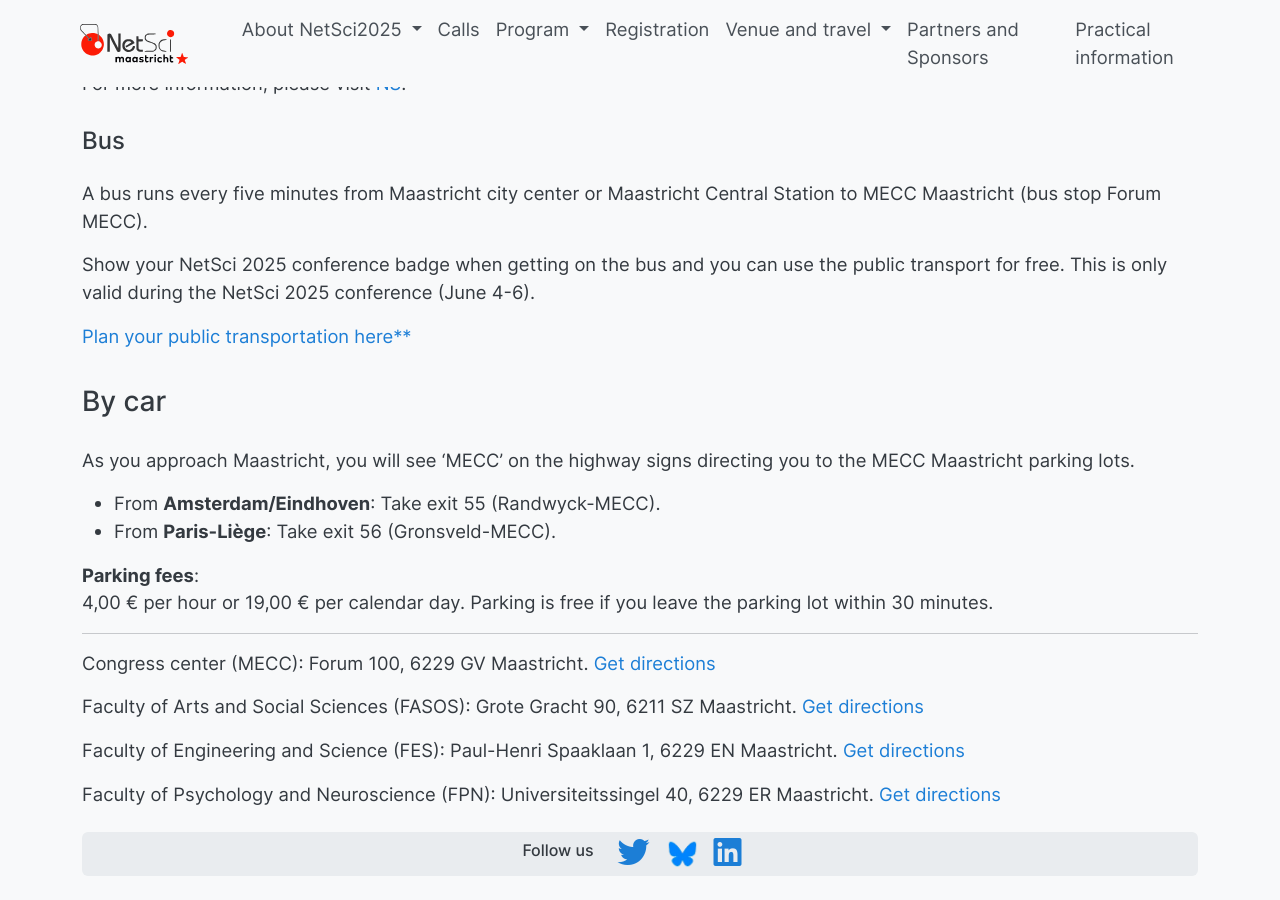
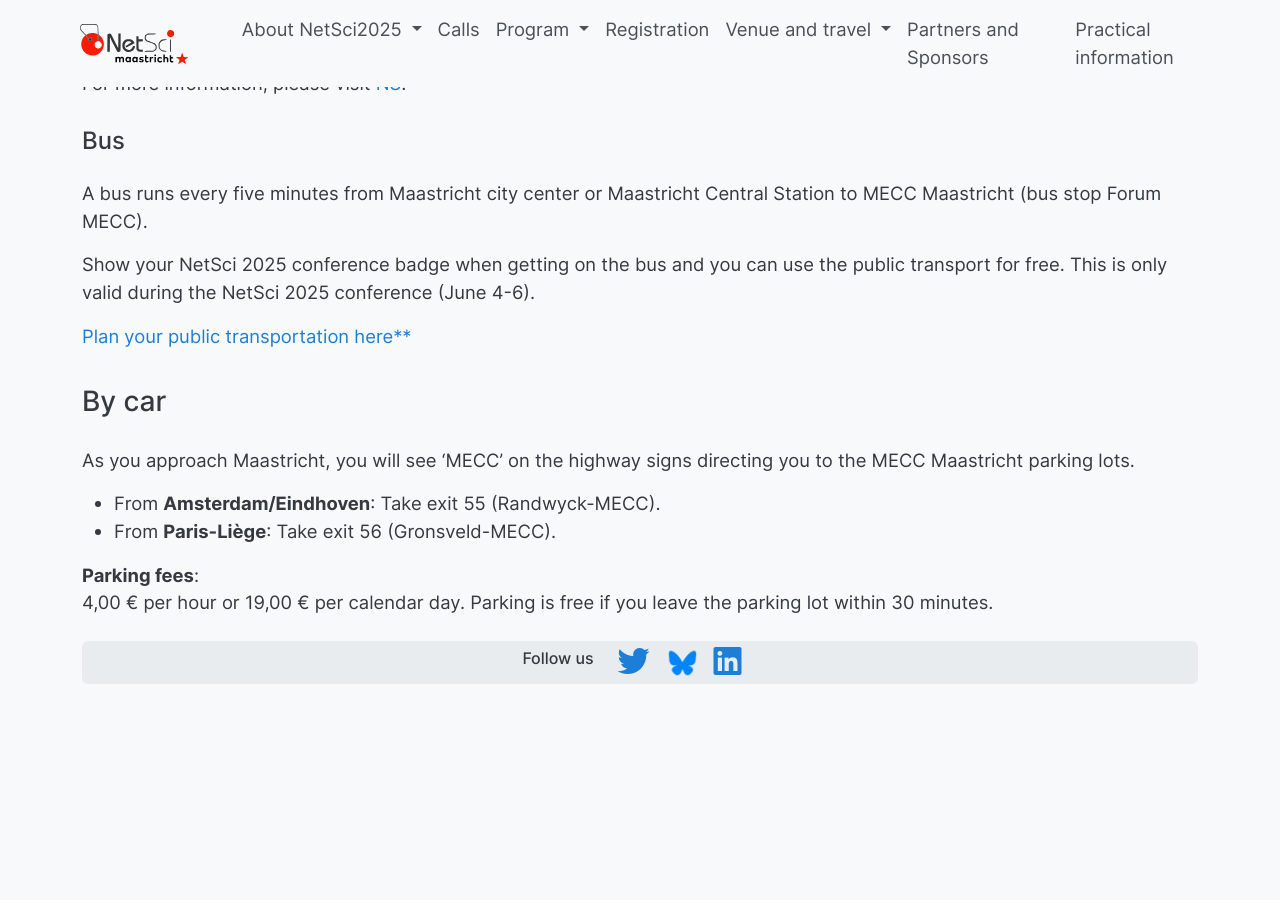
Before and after one commit to NetSci2025/netsci2025.github.io, a Jekyll site: the page built from maastricht_hotels.md, in a window 1280 px wide and 900 px high, scrolled down 1824 px. Built offline with Jekyll 4.4.1, drawn with Linux system fonts in a browser that asks for light colours; after the commit the page ends 2532 px from its top, so only the background shows below that.

Commit message:
Update maastricht_hotels.md

```diff
--- a/maastricht_hotels.md
+++ b/maastricht_hotels.md
@@ -76,12 +76,12 @@ As you approach Maastricht, you will see 'MECC' on the highway signs directing y
 **Parking fees**:
 4,00 € per hour or 19,00 € per calendar day. Parking is free if you leave the parking lot within 30 minutes.
 
-----
 
-Congress center (MECC): Forum 100, 6229 GV Maastricht. [Get directions](https://www.google.com/maps/dir//Forum+100,+6231+SB+Maastricht/@50.8378029,5.7106924,17z){:target="_blank"}
 
-Faculty of Arts and Social Sciences (FASOS): Grote Gracht 90, 6211 SZ Maastricht. [Get directions](https://www.google.com/maps/dir//Grote+Gracht+90,+6211+SZ+Maastricht/@50.846862,5.690682,17z){:target="_blank"}
+<!-- Congress center (MECC): Forum 100, 6229 GV Maastricht. [Get directions](https://www.google.com/maps/dir//Forum+100,+6231+SB+Maastricht/@50.8378029,5.7106924,17z){:target="_blank"} -->
 
-Faculty of Engineering and Science (FES): Paul-Henri Spaaklaan 1, 6229 EN Maastricht. [Get directions](https://www.google.com/maps/dir//Paul-Henri+Spaaklaan+1,+6229+EN+Maastricht/@50.850237,5.688502,17z){:target="_blank"}
+<!-- Faculty of Arts and Social Sciences (FASOS): Grote Gracht 90, 6211 SZ Maastricht. [Get directions](https://www.google.com/maps/dir//Grote+Gracht+90,+6211+SZ+Maastricht/@50.846862,5.690682,17z){:target="_blank"} -->
 
-Faculty of Psychology and Neuroscience (FPN): Universiteitssingel 40, 6229 ER Maastricht. [Get directions](https://www.google.com/maps/dir//Universiteitssingel+40,+6229+ER+Maastricht/@50.847927,5.686637,17z){:target="_blank"}
+<!-- Faculty of Engineering and Science (FES): Paul-Henri Spaaklaan 1, 6229 EN Maastricht. [Get directions](https://www.google.com/maps/dir//Paul-Henri+Spaaklaan+1,+6229+EN+Maastricht/@50.850237,5.688502,17z){:target="_blank"} -->
+
+<!-- Faculty of Psychology and Neuroscience (FPN): Universiteitssingel 40, 6229 ER Maastricht. [Get directions](https://www.google.com/maps/dir//Universiteitssingel+40,+6229+ER+Maastricht/@50.847927,5.686637,17z){:target="_blank"} -->
```
